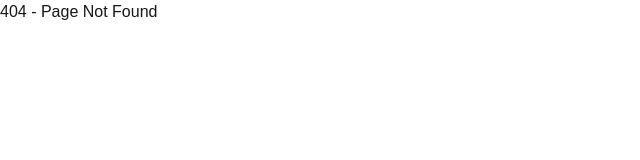
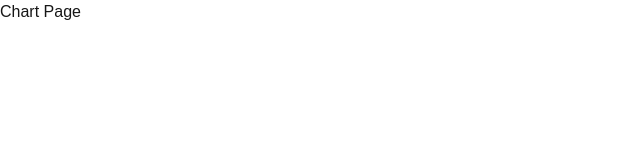
Before and after one commit to Santoshpatel112/NEXT-JS-15, a Next.js app in the folder nextbasic/: page /chart in a window 1280 px wide. Before the commit this address had no page. Shown: the top 160 px of the page, without its empty margins (0-640 px from the left). Built offline with nearby package versions, Linux system fonts and the light colour scheme.

Commit message:
File Colocation setup

```diff
--- /dev/null
+++ b/nextbasic/src/app/chart/line-chart.js
@@ -0,0 +1,3 @@
+export default function LineChart(){
+    return <h2>Line Chart</h2>
+}
--- /dev/null
+++ b/nextbasic/src/app/chart/page.js
@@ -0,0 +1,3 @@
+export default function chart(){
+    return <h2>Chart Page</h2>
+}
```
